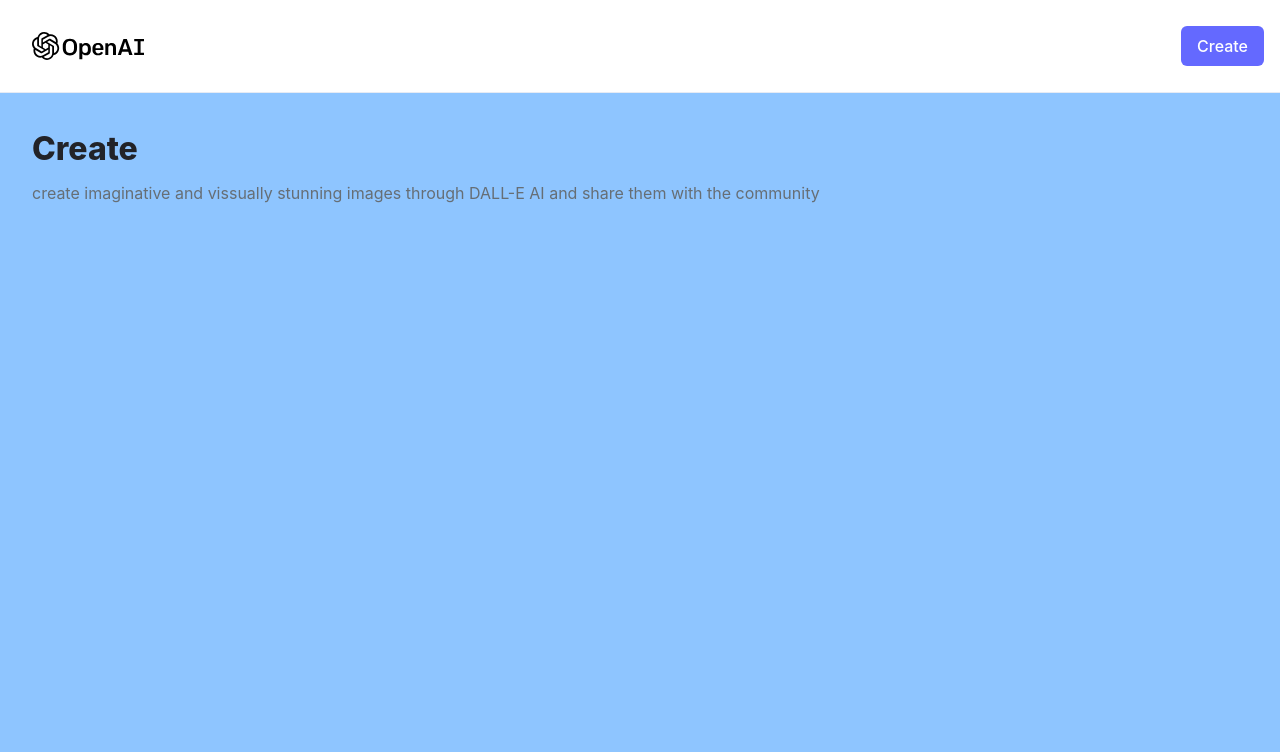
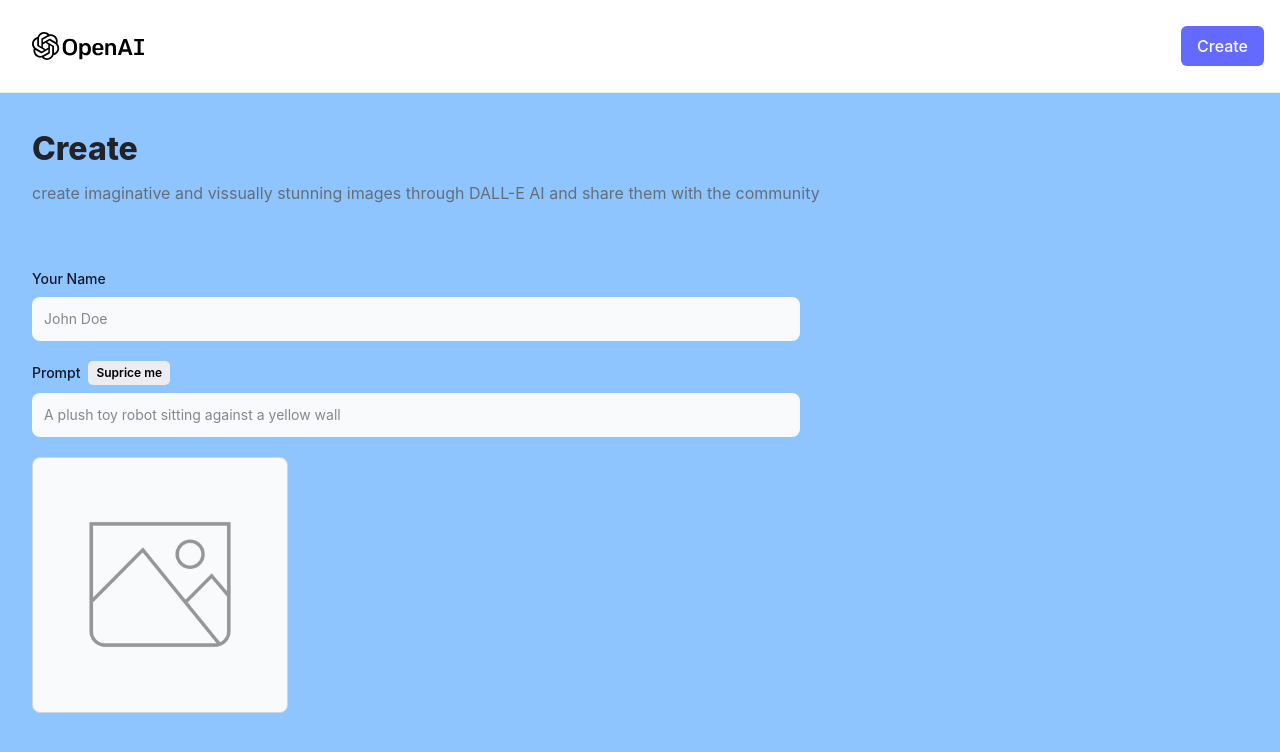
Before and after one commit to AshanMadusanka0/AI-Image-Generative-Web-Apllication, a React (Vite) app: page /create-post in a window 1280 px wide. Shown: the top 752 px of the page. Built offline with nearby package versions, Linux system fonts and the light colour scheme; a web font is replaced by a local one.

Commit message:
image generative position created

```diff
--- a/src/App.jsx
+++ b/src/App.jsx
@@ -2,6 +2,7 @@ import React from 'react';
 import { BrowserRouter, Link, Routes, Route } from 'react-router-dom';
 import { Home, CreatePost } from './pages';
 import { logo } from './assets';
+import './index.css';
 
 const App = () => {
   return (
--- a/src/components/FormField.jsx
+++ b/src/components/FormField.jsx
@@ -1,8 +1,39 @@
 import React from "react"
 
-const FormField = () => {
+const FormField = ({labelName,type,name,placeholder,value,handleChange,isSurpriseMe,handleSurpriseMe}) => {
     return(
-        <div>FormField</div>
+        <div>
+            <div className="flex items-center gap-2 mb-2">
+              <label
+              htmlFor={name}
+              className="block text-sm font-medium text-gray-900"
+              >
+                {labelName}
+
+              </label>
+              {isSurpriseMe && (
+                <button
+                type="button"
+                onClick={handleSurpriseMe}
+                className="font-semibold text-xs bg-[#ECECF1] py-1 px-2 rounded-[5px] text-black">
+                    Suprice me
+                </button>
+              )}
+            </div>
+              <input
+                type={type}
+                id={name}
+                name={name}
+                placeholder={placeholder}
+                value={value}
+                onChange={handleChange}
+                required
+                className="bg-gray-50 border-gray-300 text-gray-900 text-sm rounded-lg focus:ring-[#4649ff] focus:border-[#4649ff] outline-none block w-full p-3"
+              />
+
+
+
+        </div>
     )
 }
 
--- a/src/index.css
+++ b/src/index.css
@@ -1,8 +1,8 @@
 
 @import "tailwindcss";
-/* @tailwind base;
+@tailwind base;
 @tailwind components;
-@tailwind utilities; */
+@tailwind utilities;
 
 * {
     font-family: 'Inter', sans-serif;
--- a/src/pages/CreatePost.jsx
+++ b/src/pages/CreatePost.jsx
@@ -1,8 +1,10 @@
 import React, { useState } from 'react';
 import { useNavigate } from 'react-router-dom';
-
+import {preview} from '../assets'
 import {getRandomPrompt} from '../utils';
 import { FormField,Loader } from '../components';
+
+
 
 const CreatePost = () => {
 
@@ -17,6 +19,18 @@ const CreatePost = () => {
   const [generatingImg, SetGeneratingImg] = useState(false);
   const [loading, setLoading] = useState(false);
 
+const handleSubmit = () => {
+
+}
+
+const handleChange = (e) => {
+}
+
+const handleSurpriseMe = () => {
+
+}
+
+
   return(
   <section className='max-w-7xl mx-auto'>
    <div>
@@ -25,6 +39,57 @@ const CreatePost = () => {
 
       </div>
 
+      <form className='mt-16 max-w-3xl' onSubmit={handleSubmit}>
+
+       <div className='flex flex-col gap-5'>
+        <FormField
+          labelName="Your Name"
+          type="text"
+          name="name"
+          placeholder="John Doe"
+          value={form.name}
+          handleChange={handleChange}
+        />
+
+        <FormField
+          labelName="Prompt"
+          type="text"
+          name="prompt"
+          placeholder="A plush toy robot sitting against a yellow wall"
+          value={form.prompt}
+          handleChange={handleChange}
+          isSurpriseMe
+          handleSurpriseMe={handleSurpriseMe}
+        />
+        <div className="relative bg-gray-50 border border-gray-300
+        text-gray-900 text-sm rounded-lg focus:ring-blue-500 focus:border-blue-500 w-64 p-3
+        h-64 flex justify-center items-center">
+
+         {form.photo ?(
+           <img
+            src={form.photo}
+            alt={form.prompt}
+            className="w-full h-full object-contain"
+          />
+         ):(
+          <img
+            src={preview}
+            alt="preview"
+            className="w-9/12 h-9/12 object-contain
+            opacity-40 "
+          />
+         )}
+         {generatingImg && (
+          <div className="absolute inset-0 z-0 flex
+          justify-center items-center bg-[rgba(0,0,0,0.5)] rounded-lg">
+            <Loader/>
+          </div>
+         )}
+
+        </div>
+       </div>
+      </form>
+
   </section>
 
   )
```
